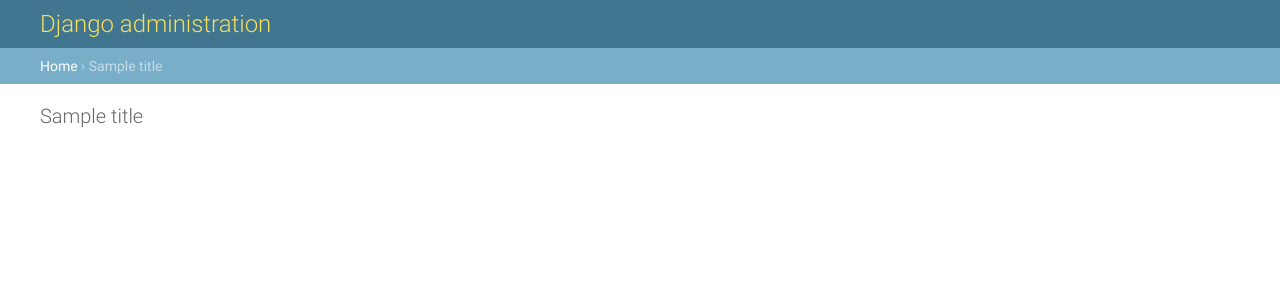
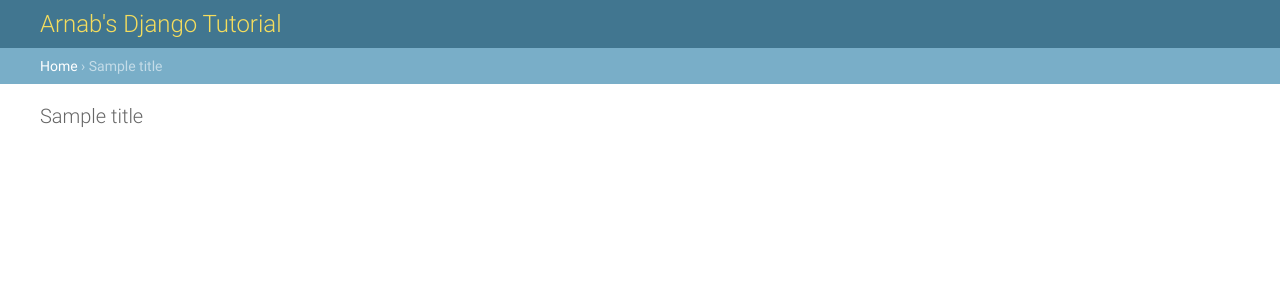
Before and after one commit to arnab/learn-django-mysite, a Django app: template mysite/templates/admin/base_site.html in a window 1280 px wide. Shown: the top 300 px of the page. Run offline with Django 3.2, Linux system fonts and the light colour scheme; the template is opened without the code that fills it: most values are stand-ins (such as "Sample title", 1, 10 or a date in 2020).

Commit message:
change admin template

```diff
--- a/mysite/templates/admin/base_site.html
+++ b/mysite/templates/admin/base_site.html
@@ -1,10 +1,10 @@
 {% extends "admin/base.html" %}
 {% load i18n %}
 
-{% block title %}{{ title }} | {% trans 'Django site admin' %}{% endblock %}
+{% block title %}{{ title }} | {% trans "Arnab's Django Tutorial" %}{% endblock %}
 
 {% block branding %}
-<h1 id="site-name">{% trans 'Django administration' %}</h1>
+<h1 id="site-name">{% trans "Arnab's Django Tutorial" %}</h1>
 {% endblock %}
 
 {% block nav-global %}{% endblock %}
```
